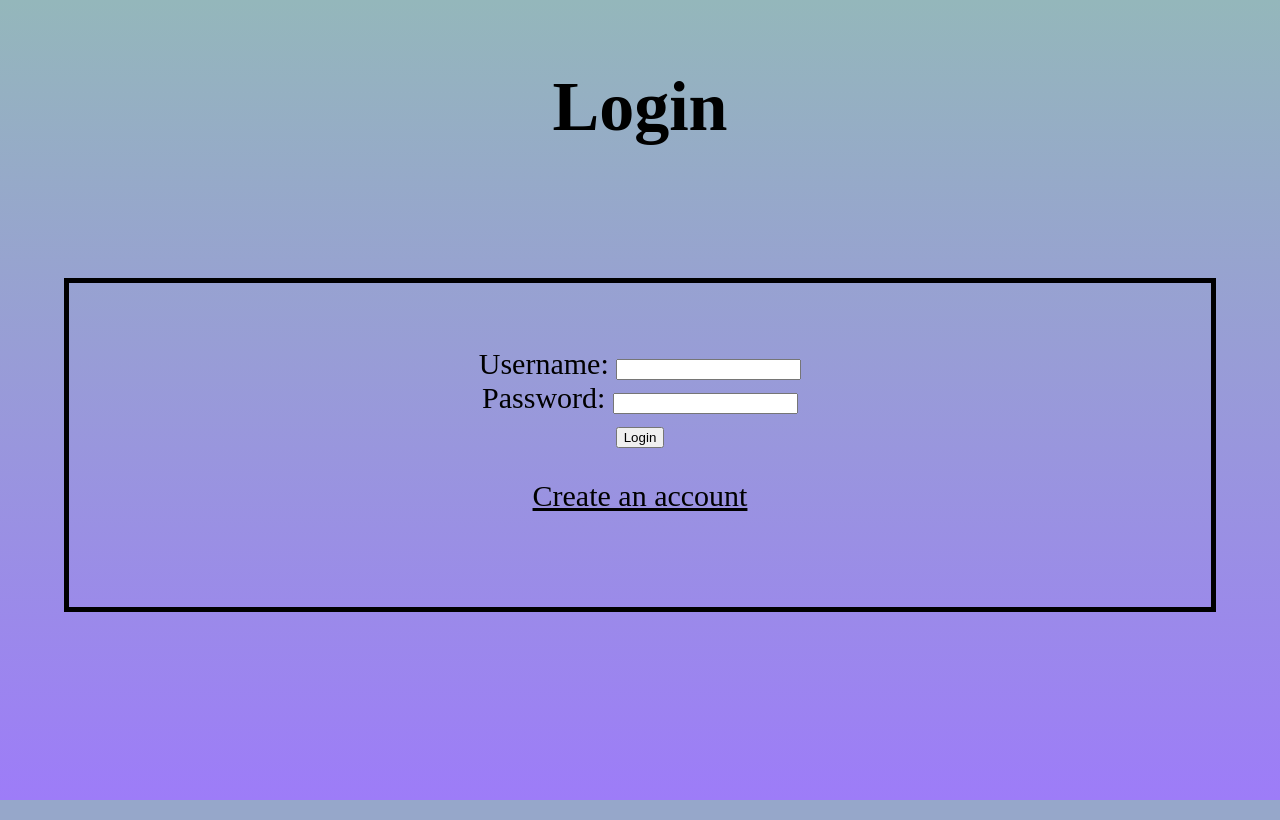
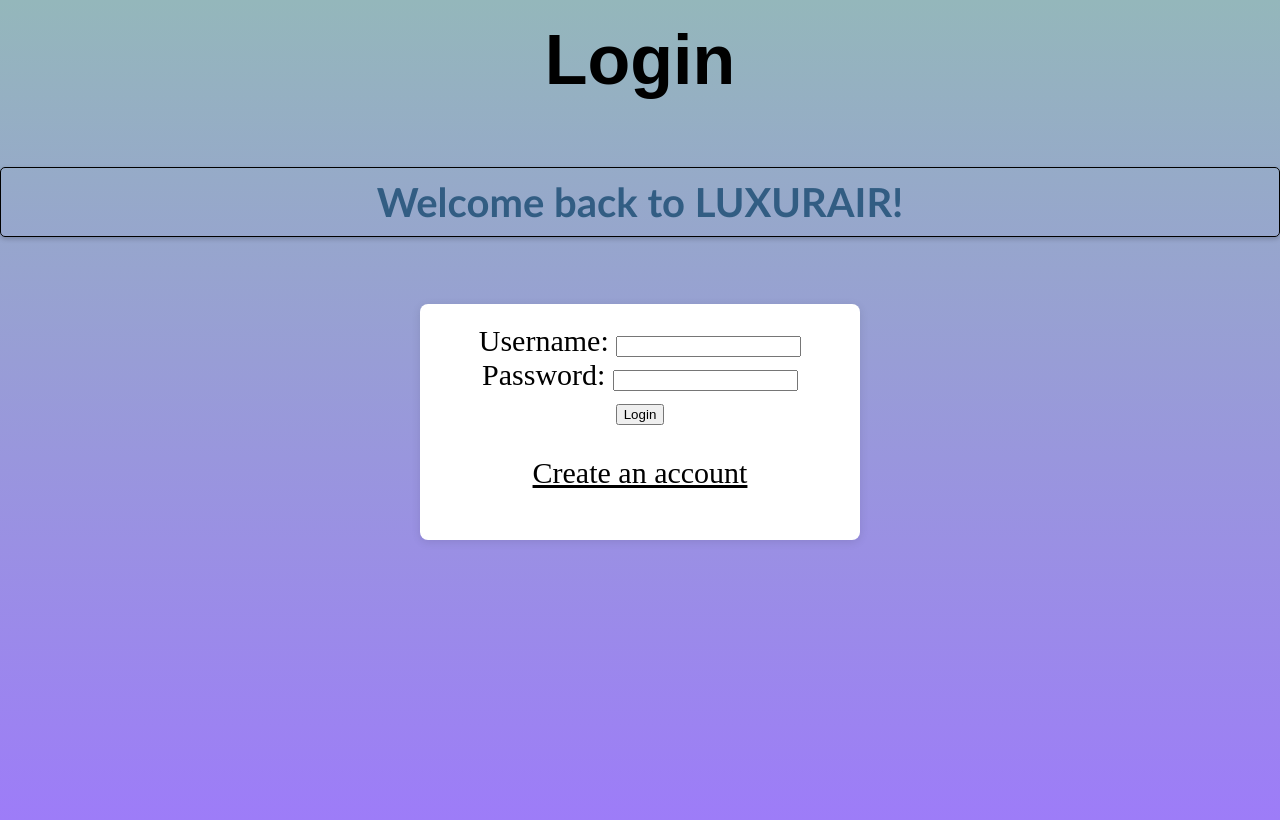
Before and after one commit to IlieBella/TC1L-11, a Flask app: page /login in a window 1280 px wide. Run offline with Flask 3, Linux system fonts and the light colour scheme.

Commit message:
html final touches

```diff
--- a/AryaGit - Copy/static/login.css
+++ /dev/null
@@ -1,46 +0,0 @@
-body {
-    height: 100vh; /* Full viewport height */
-    background: linear-gradient(to bottom, #94B7BB, #9d7cf8);
-    background-size: cover;
-    margin: 0;
-    color: black;
-    text-align: center;
-    font-size: 30px;
-}
-
-
-header {
-    background: solid (0,0,0);
-    padding: 20px;
-    text-align: center;
-}
-
-.container {
-    border: 5px solid #000000; /* Border color and thickness */
-    padding: 5%; /* Space between border and content */
-    margin: 5%; /* Space from the viewport edges */
-}
-
-h1 {
-    font-family: 'Playfair Display', serif;
-    font-size: 70px;
-    color: rgb(0, 0, 0);
-}
-
-
-input[type="text"]:focus, input[type="password"]:focus {
-    width: 100%;
-    padding: 15px;
-    margin: 8px 0;
-    border: 1px solid #94B7BB;
-    box-shadow: 0 0 5px rgba(148, 183, 187, 0.5);
-    outline: none;
-    background-color: #f8f9fa;
-}
-
-a {
-    color: black;
-    text-align: center;
-    display: block;
-    margin-top: 10px;
-}
--- a/AryaGit - Copy/static/signup.css
+++ b/AryaGit - Copy/static/users.css
@@ -8,26 +8,29 @@
     font-size: 30px;
 }
 
-
-
 header {
-    background: solid (0,0,0);
+    background: solid, #3b5fac;
     padding: 20px;
     text-align: center;
 }
 
 .container {
-    border: 5px solid #000000; /* Border color and thickness */
-    border-radius: 15px; /* Optional: rounded corners */
-    padding: 5%; /* Space between border and content */
-    margin: 5%; /* Space from the viewport edges */
+    max-width: 400px;
+    margin: auto;
+    padding: 20px;
+    background-color: #fff;
+    border-radius: 8px;
+    box-shadow: 0 2px 10px rgba(0, 0, 0, 0.1);
 }
 
 h1 {
-    font-family: 'Playfair Display', serif;
+    font-family: 'Montserrat', sans-serif; /* Clean and modern */
     font-size: 70px;
-    color: rgb(0, 0, 0);
+    color: #000; /* Adjust color as needed */
+    text-align: center; /* Center the text */
+    margin: 20px 0; /* Add some margin for spacing */
 }
+
 
 h2 {
     font-family: 'Gill Sans', sans-serif;
@@ -39,16 +42,18 @@
 h5 {
     font-family: 'Gill Sans', sans-serif;
     font-size: 40px;
-    color:aliceblue;
-    border: #000000;
-
+    color: #325d83;
+    border: 1px solid #000000; /* Change this to 1px for a thin border */
+    padding: 10px; /* Optional: Add some padding for better appearance */
+    border-radius: 5px; /* Optional: Rounded corners for a luxurious feel */
+    box-shadow: 0 2px 5px rgba(0, 0, 0, 0.2); /* Optional: Add a subtle shadow */
 }
 
 input[type="text"]:focus, input[type="password"]:focus {
     width: 100%;
     padding: 15px;
     margin: 8px 0;
-    border: 1px solid #94B7BB;
+    border: 1px solid #4c80d5;
     box-shadow: 0 0 5px rgba(148, 183, 187, 0.5);
     outline: none;
     background-color: #f8f9fa;
--- a/AryaGit - Copy/templates/login.html
+++ b/AryaGit - Copy/templates/login.html
@@ -4,14 +4,13 @@
     <meta charset="utf-8">
     <meta name="viewport" content="width=device-width, initial-scale=1">
     <title>Login - Private Jet Ticketing Service</title>
-    <link rel="stylesheet" href="{{ url_for('static', filename='login.css') }}">
+    <link rel="stylesheet" href="{{ url_for('static', filename='users.css') }}">
 </head>
 <body>
-    <header>
     <h1>Login</h1>
-    </header>
+    <h5>Welcome back to LUXURAIR!</h5>
+    <div class="container" style="max-width: 400px; margin: auto; padding: 20px; background-color: #fff; border-radius: 8px; box-shadow: 0 2px 10px rgba(0, 0, 0, 0.1);">
         <main>
-        <div class="container">
             <form method="post">
                 <label for="username">Username:</label>
                 <input type="text" id="username" name="username" required>
@@ -21,7 +20,8 @@
                 <br>
                 <button type="submit">Login</button>
             </form>
+        </main>
         <p><a href="{{ url_for('signup') }}">Create an account</a></p>
-    </main>
+    </div>
 </body>
 </html>
--- a/AryaGit - Copy/templates/signup.html
+++ b/AryaGit - Copy/templates/signup.html
@@ -2,10 +2,11 @@
 <html lang="en">
 <head>
     <title>Signup - Private Jet Ticketing Service</title>
-    <link rel="stylesheet" href="{{ url_for('static', filename='signup.css') }}">
+    <link rel="stylesheet" href="{{ url_for('static', filename='users.css') }}">
 </head>
 <body>
         <h1>Signup</h1>
+        <h5>LUXURAIR is excited to serve you!</h5>
     <div class="container">
         <main>
             <form method="post" style="max-width: 400px; margin: auto; padding: 20px; background-color: #fff; border-radius: 8px; box-shadow: 0 2px 10px rgba(0, 0, 0, 0.1);">
```
Also changed, not shown: AryaGit - Copy/templates/about.html (+10 -12 lines), AryaGit - Copy/templates/contact.html (+12 -2 lines), AryaGit - Copy/templates/home.html (+9 -5 lines). Lines whose indentation alone changed are shown as unchanged.
